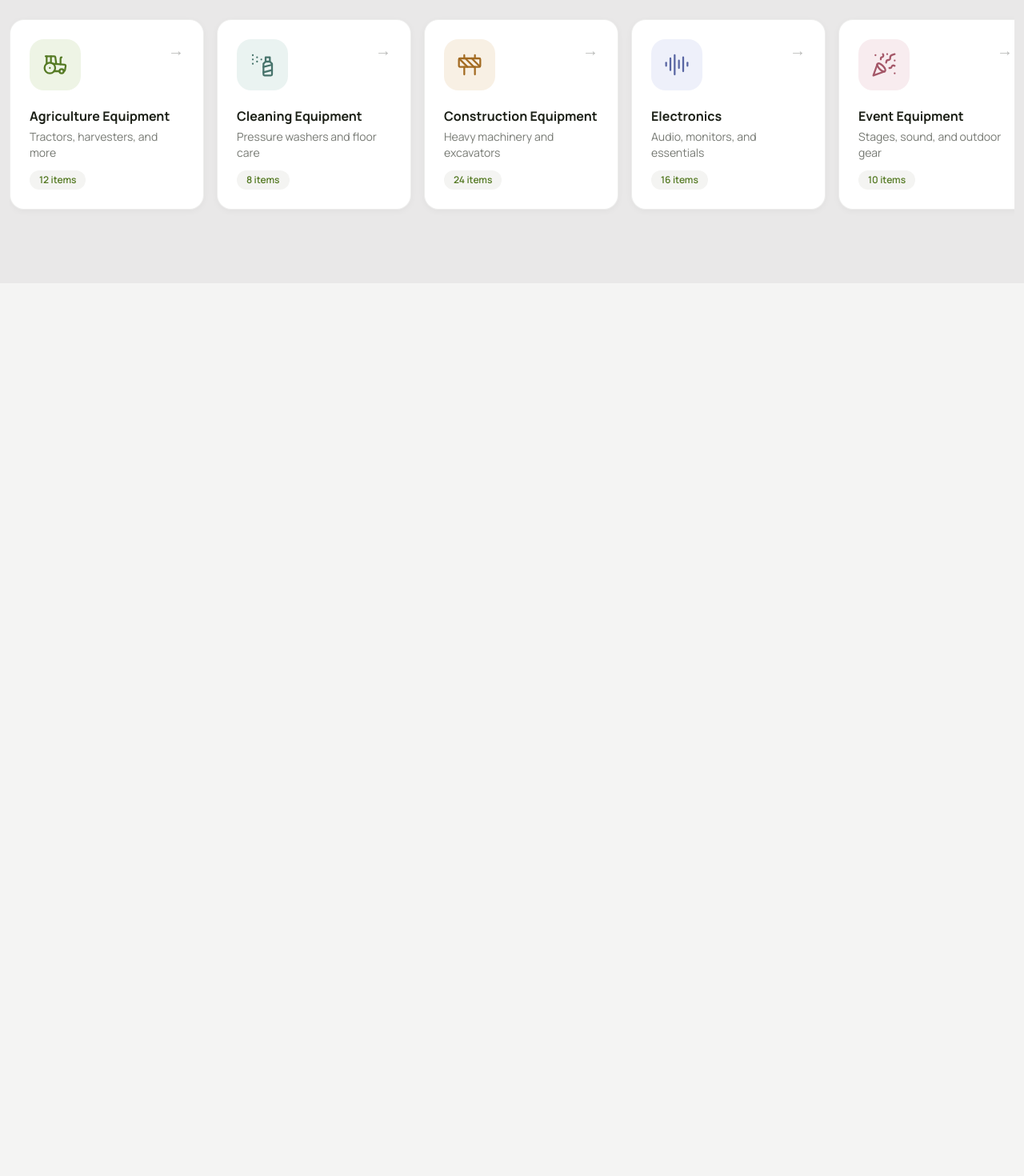
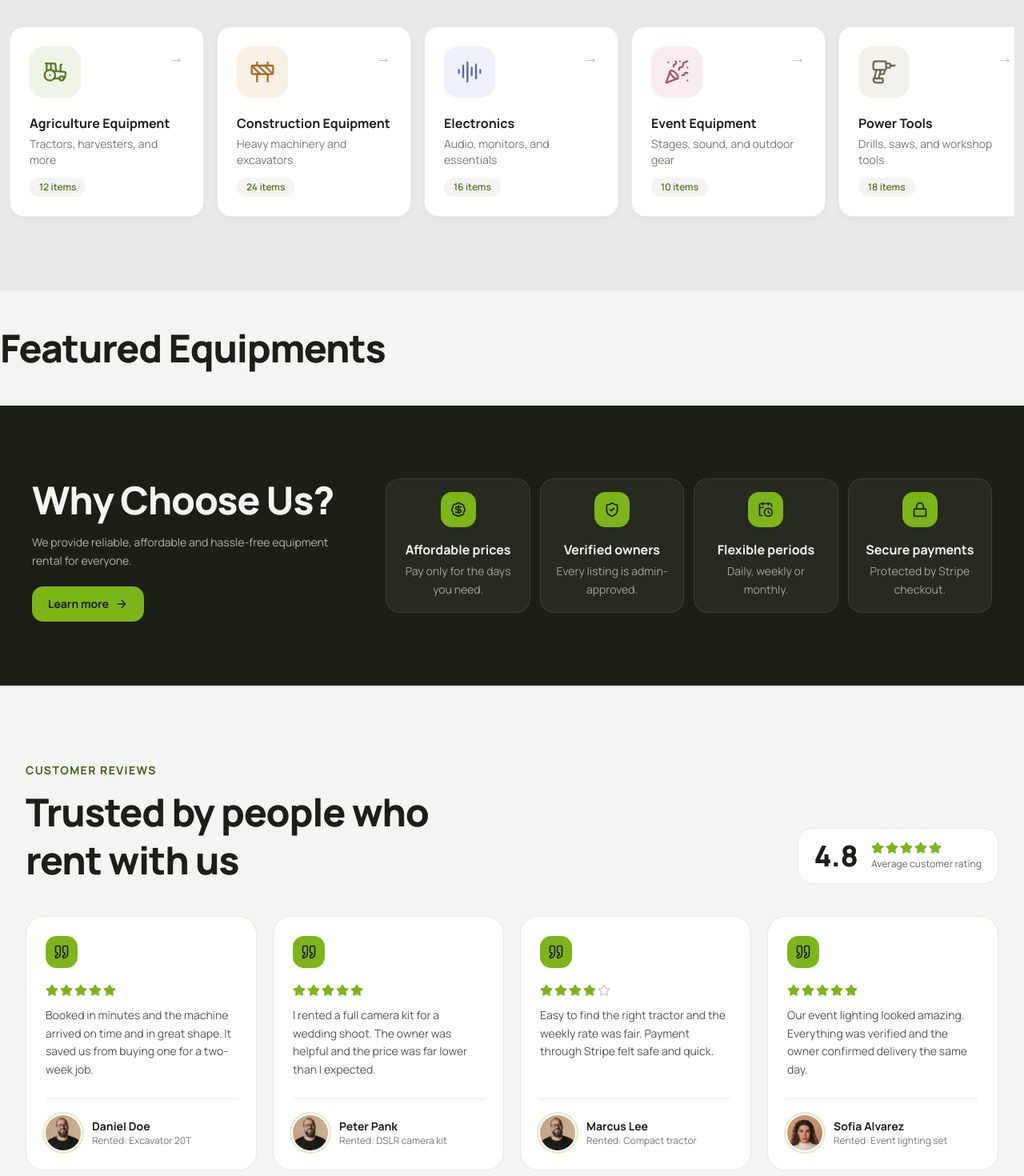
Before and after one commit to CODERRAHIMA/easy-rent-client, a Next.js app: page / in a window 1280 px wide. Shown: the part 920-2390 px from the top of the page at 80% size. Before the commit the page ends 1274 px from the top, so only its background shows below. Built offline with nearby package versions, Linux system fonts and the light colour scheme.

Commit message:
added why chosse us and reviews section

```diff
--- a/src/app/page.tsx
+++ b/src/app/page.tsx
@@ -1,11 +1,17 @@
 import Banner from "@/components/home/Bannar";
 import Categories from "@/components/home/Categories";
+import Feature from "@/components/home/Feature";
+import Reviews from "@/components/home/Reviews";
+import WhyChooseUs from "@/components/home/WhyChooseUs";
 
 export default function Home() {
   return (
     <div>
       <Banner />
       <Categories />
+      <Feature />
+      <WhyChooseUs />
+      <Reviews />
     </div>
   );
 }
--- a/src/components/home/Categories.tsx
+++ b/src/components/home/Categories.tsx
@@ -24,15 +24,6 @@ const categories = [
     icon: Tractor,
     iconColor: "text-[#557A24]",
     iconBackground: "bg-[#EEF4E5]",
-  },
-  {
-    name: "Cleaning Equipment",
-    slug: "cleaning-equipment",
-    description: "Pressure washers and floor care",
-    itemCount: 8,
-    icon: SprayCan,
-    iconColor: "text-[#47736B]",
-    iconBackground: "bg-[#EAF3F1]",
   },
   {
     name: "Construction Equipment",
@@ -69,6 +60,15 @@ const categories = [
     icon: Drill,
     iconColor: "text-[#6B6757]",
     iconBackground: "bg-[#F1F0EA]",
+  },
+  {
+    name: "Cleaning Equipment",
+    slug: "cleaning-equipment",
+    description: "Pressure washers and floor care",
+    itemCount: 8,
+    icon: SprayCan,
+    iconColor: "text-[#47736B]",
+    iconBackground: "bg-[#EAF3F1]",
   },
 ];
 
--- /dev/null
+++ b/src/components/home/Feature.tsx
@@ -0,0 +1,16 @@
+import React from 'react';
+
+const Feature = () => {
+    return (
+        <div className='py-12'>
+            <h2
+              id="featured-heading"
+              className="text-4xl font-extrabold tracking-tight text-[#1B1F16] sm:text-5xl"
+            >
+              Featured Equipments
+            </h2>
+        </div>
+    );
+};
+
+export default Feature;
--- /dev/null
+++ b/src/components/home/Reviews.tsx
@@ -0,0 +1,135 @@
+"use client";
+
+import { motion, useReducedMotion } from "framer-motion";
+import { Star, Quote } from "lucide-react";
+import Image from "next/image";
+
+const reviews = [
+  {
+    name: "Daniel Doe",
+    img: "/boyReview.avif",
+    rented: "Excavator 20T",
+    rating: 5,
+    comment: "Booked in minutes and the machine arrived on time and in great shape. It saved us from buying one for a two-week job.",
+  },
+  {
+    name: "Peter Pank",
+    img: "/boyReview.avif",
+    rented: "DSLR camera kit",
+    rating: 5,
+    comment: "I rented a full camera kit for a wedding shoot. The owner was helpful and the price was far lower than I expected.",
+  },
+  {
+    name: "Marcus Lee",
+    img: "/boyReview.avif",
+    rented: "Compact tractor",
+    rating: 4,
+    comment: "Easy to find the right tractor and the weekly rate was fair. Payment through Stripe felt safe and quick.",
+  },
+  {
+    name: "Sofia Alvarez",
+    img: "/girlReview.jpg",
+    rented: "Event lighting set",
+    rating: 5,
+    comment: "Our event lighting looked amazing. Everything was verified and the owner confirmed delivery the same day.",
+  },
+];
+
+function Stars({ value }: { value: number }) {
+  return (
+    <div className="flex gap-0.5" role="img" aria-label={`${value} out of 5 stars`}>
+      {[1, 2, 3, 4, 5].map((n) => (
+        <Star
+          key={n}
+          className={`h-4 w-4 ${n <= value ? "fill-[#7CB518] text-[#7CB518]" : "fill-transparent text-[#1B1F16]/25"}`}
+          aria-hidden
+        />
+      ))}
+    </div>
+  );
+}
+
+export default function Reviews() {
+  const reduce = useReducedMotion();
+  const avg = (reviews.reduce((s, r) => s + r.rating, 0) / reviews.length).toFixed(1);
+
+  return (
+    <section className="bg-[#F4F4F2] text-[#1B1F16]">
+      <div className="mx-auto max-w-7xl px-5 py-16 sm:px-8 lg:py-24">
+        {/* Header */}
+        <motion.div
+          initial={{ opacity: 0, y: reduce ? 0 : 24 }}
+          whileInView={{ opacity: 1, y: 0 }}
+          viewport={{ once: true, margin: "-60px" }}
+          transition={{ duration: 0.55, ease: "easeOut" }}
+          className="flex flex-col gap-6 sm:flex-row sm:items-end sm:justify-between"
+        >
+          <div>
+            <p className="text-sm font-bold uppercase tracking-widest text-[#3F6212]">Customer reviews</p>
+            <h2 className="mt-3 max-w-lg text-3xl font-extrabold leading-tight tracking-tight sm:text-4xl lg:text-5xl">
+              Trusted by people who rent with us
+            </h2>
+          </div>
+
+          <div className="flex items-center gap-4 rounded-2xl border border-[#1B1F16]/10 bg-white px-5 py-4">
+            <span className="text-4xl font-extrabold leading-none">{avg}</span>
+            <div>
+              <Stars value={Math.round(Number(avg))} />
+              <p className="mt-1 text-xs font-medium text-[#1B1F16]/60">Average customer rating</p>
+            </div>
+          </div>
+        </motion.div>
+
+        {/* Cards */}
+        <ul className="mt-10 grid gap-5 sm:grid-cols-2 lg:grid-cols-4">
+          {reviews.map((r, i) => (
+            <motion.li
+              key={r.name}
+              initial={{ opacity: 0, y: reduce ? 0 : 30 }}
+              whileInView={{ opacity: 1, y: 0 }}
+              viewport={{ once: true, margin: "-60px" }}
+              transition={{ duration: 0.55, ease: "easeOut", delay: i * 0.1 }}
+              className="flex h-full flex-col rounded-3xl border border-[#1B1F16]/10 bg-white p-6 transition duration-300 hover:-translate-y-1 hover:shadow-lg"
+            >
+              <span className="flex h-10 w-10 items-center justify-center rounded-xl bg-[#7CB518] text-[#1B1F16]">
+                <Quote className="h-5 w-5" aria-hidden />
+              </span>
+
+              <div className="mt-5">
+                <Stars value={r.rating} />
+              </div>
+
+              <p className="mt-3 flex-1 text-sm leading-relaxed text-[#1B1F16]/75">{r.comment}</p>
+
+              {/* <div className="mt-6 flex items-center gap-3 border-t border-[#1B1F16]/10 pt-5">
+                <Image src={r.img} alt="UserImg" width={50} height={50}/>
+                <div className="min-w-0">
+                  <p className="truncate text-sm font-bold">{r.name}</p>
+                  <p className="truncate text-xs text-[#1B1F16]/60">Rented: {r.rented}</p>
+                </div>
+              </div> */}
+              <div className="mt-6 flex items-center gap-3.5 border-t border-[#1B1F16]/10 pt-5">
+  <div className="relative size-11 shrink-0 overflow-hidden rounded-full ring-2 ring-[#7CB518]/25 ring-offset-2 ring-offset-white">
+    <Image
+      src={r.img}
+      alt={r.name}
+      fill
+      sizes="44px"
+      className="object-cover object-top"
+    />
+  </div>
+  <div className="min-w-0">
+    <p className="truncate text-sm font-bold text-[#1B1F16]">{r.name}</p>
+    <p className="truncate text-xs text-[#1B1F16]/60">
+      Rented: {r.rented}
+    </p>
+  </div>
+</div>
+
+            </motion.li>
+          ))}
+        </ul>
+      </div>
+    </section>
+  );
+}
--- /dev/null
+++ b/src/components/home/WhyChooseUs.tsx
@@ -0,0 +1,63 @@
+"use client";
+
+import Link from "next/link";
+import { motion, useReducedMotion } from "framer-motion";
+import { BadgeDollarSign, ShieldCheck, CalendarClock, Lock, ArrowRight } from "lucide-react";
+
+const features = [
+  { icon: BadgeDollarSign, title: "Affordable prices", text: "Pay only for the days you need." },
+  { icon: ShieldCheck, title: "Verified owners", text: "Every listing is admin-approved." },
+  { icon: CalendarClock, title: "Flexible periods", text: "Daily, weekly or monthly." },
+  { icon: Lock, title: "Secure payments", text: "Protected by Stripe checkout." },
+];
+
+export default function WhyChooseUs() {
+  const reduce = useReducedMotion();
+
+  return (
+    <section className="bg-[#1B1F16] py-10">
+      <div className="mx-auto grid max-w-7xl items-center gap-8 rounded-[2rem]  p-6 text-[#F4F4F2] sm:p-8 lg:grid-cols-[0.85fr_1.6fr] lg:gap-10 lg:p-10">
+        {/* Left: heading */}
+        <motion.div
+          initial={{ opacity: 0, y: reduce ? 0 : 24 }}
+          whileInView={{ opacity: 1, y: 0 }}
+          viewport={{ once: true, margin: "-60px" }}
+          transition={{ duration: 0.55, ease: "easeOut" }}
+        >
+          <h2 className="mt-2 text-3xl font-extrabold leading-tight tracking-tight sm:text-5xl">
+            Why Choose Us?
+          </h2>
+          <p className="mt-3 max-w-sm text-sm leading-relaxed text-[#F4F4F2]/70">
+            We provide reliable, affordable and hassle-free equipment rental for everyone.
+          </p>
+          <Link
+            href="/about"
+            className="mt-5 inline-flex items-center gap-2 rounded-xl bg-[#7CB518] px-5 py-3 text-sm font-bold text-[#1B1F16] transition hover:bg-[#6aa00f] focus-visible:outline focus-visible:outline-2 focus-visible:outline-offset-2 focus-visible:outline-[#7CB518]"
+          >
+            Learn more <ArrowRight className="h-4 w-4" aria-hidden />
+          </Link>
+        </motion.div>
+
+        {/* Right: 4 equal cards */}
+        <ul className="grid grid-cols-2 gap-3 lg:grid-cols-4">
+          {features.map(({ icon: Icon, title, text }, i) => (
+            <motion.li
+              key={title}
+              initial={{ opacity: 0, y: reduce ? 0 : 24 }}
+              whileInView={{ opacity: 1, y: 0 }}
+              viewport={{ once: true, margin: "-60px" }}
+              transition={{ duration: 0.5, ease: "easeOut", delay: 0.1 + i * 0.1 }}
+              className="group flex h-full flex-col justify-center items-center rounded-2xl border border-[#F4F4F2]/10 bg-[#F4F4F2]/5 p-4 transition duration-300 hover:-translate-y-1 hover:border-[#7CB518]/60 hover:bg-[#F4F4F2]/10"
+            >
+              <span className="flex h-11 w-11 items-center justify-center rounded-xl bg-[#7CB518] text-[#1B1F16]">
+                <Icon className="h-5 w-5" aria-hidden />
+              </span>
+              <h3 className="mt-4 text-sm font-bold sm:text-base">{title}</h3>
+              <p className="mt-1 text-xs text-center leading-relaxed text-[#F4F4F2]/60 sm:text-sm">{text}</p>
+            </motion.li>
+          ))}
+        </ul>
+      </div>
+    </section>
+  );
+}
--- a/src/components/shared/Navbar.tsx
+++ b/src/components/shared/Navbar.tsx
@@ -17,7 +17,7 @@ const Navbar = () => {
     const [isMenuOpen, setIsMenuOpen] = useState(false);
 
     return (
-        <header className="relative z-50 bg-[#F4F4F3]">
+        <header className="sticky top-0 z-50 bg-[#F4F4F3]">
             <nav className="mx-auto flex h-20 max-w-7xl items-center justify-between px-4 sm:px-6 lg:px-8" aria-label="Main navigation">
                 <Link href="/" className="shrink-0" aria-label="Easy Rent home">
                     <Image
```
Also changed, not shown: src/components/home/Bannar.tsx (+7 -26 lines), public/boyReview.avif (added), public/girlReview.jpg (added).
